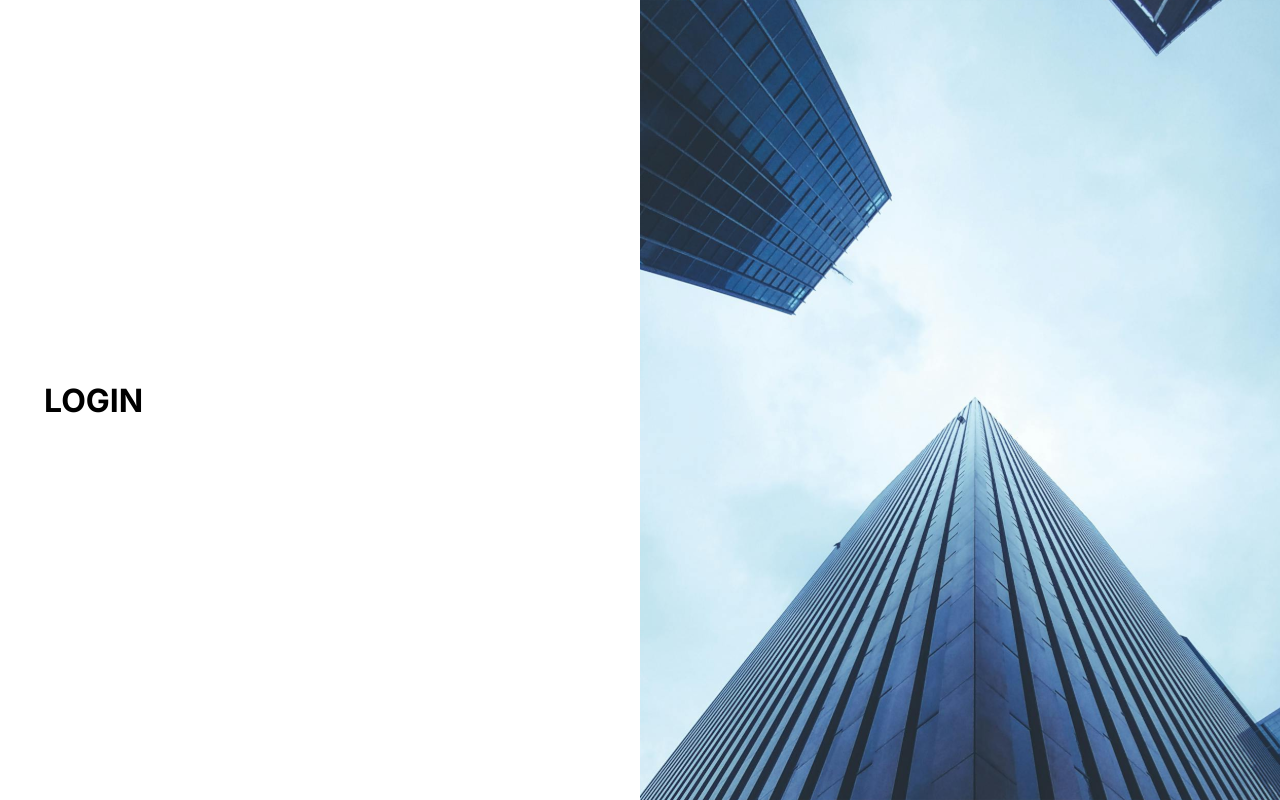
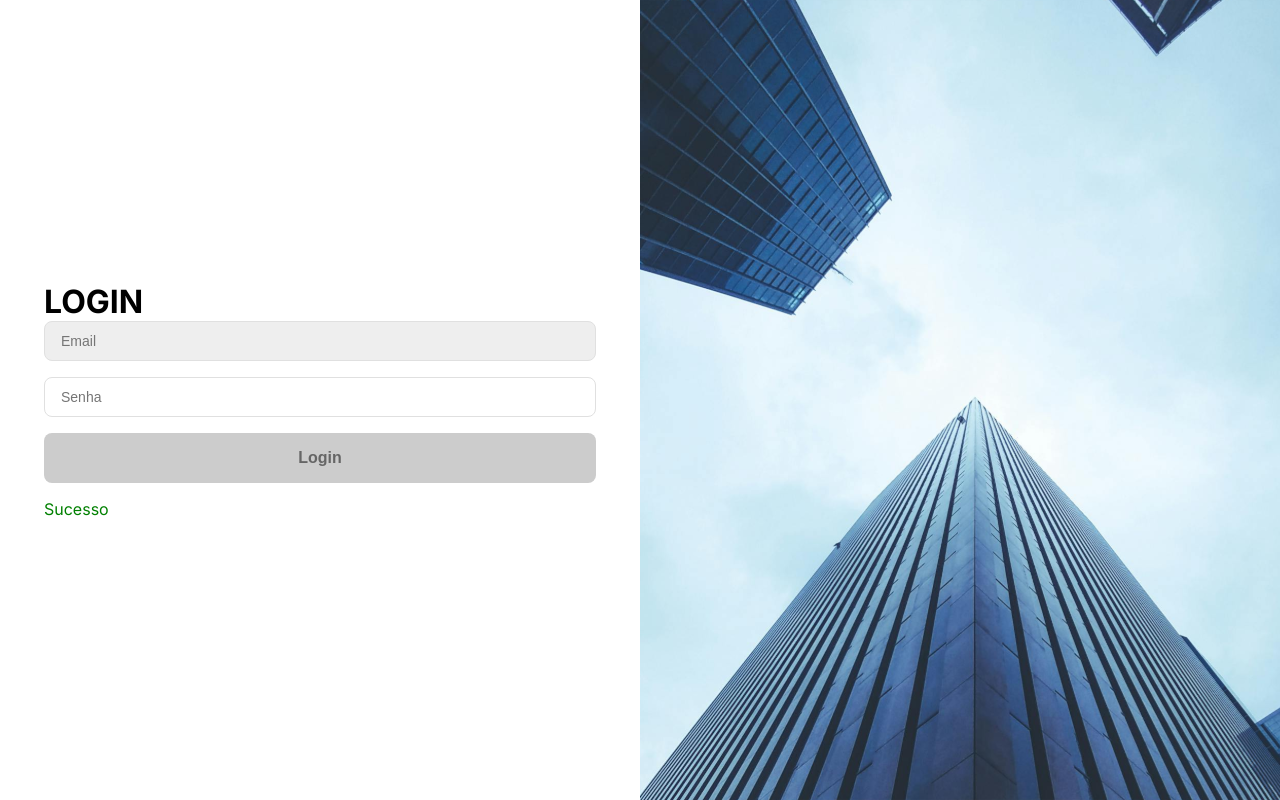
Before and after one commit to EderSouza93/dnc-sales-dashboard-Eder, a React (Vite) app: page / in a window 1280 px wide. Built offline with nearby package versions, Linux system fonts and the light colour scheme.

Commit message:
:lipstick: feat: Creating form components

```diff
--- /dev/null
+++ b/src/components/FormComponent.tsx
@@ -0,0 +1,31 @@
+import styled from 'styled-components'
+import { StyledButton, StyledInput } from '@/components'
+import { FormComponentProps } from '@/types'
+import { pxToRem } from '@/utils'
+
+export const StyleForm = styled.form`
+  display: flex;
+  flex-direction: column;
+  row-gap: ${pxToRem(16)};
+`
+
+function FormComponent(props: FormComponentProps) {
+  const { inputs, buttons, message } = props
+  return (
+    <StyleForm>
+      {inputs.map((inputProps, index) => (
+        <StyledInput key={index} {...inputProps} />
+      ))}
+      {buttons.map((buttonProps, index) => (
+        <StyledButton key={index} {...buttonProps} />
+      ))}
+      {message && (
+        <div style={{ color: message.type === 'error' ? 'red' : 'green' }}>
+          {message.msg}
+        </div>
+      )}
+    </StyleForm>
+  )
+}
+
+export default FormComponent
--- /dev/null
+++ b/src/components/StyledButton.tsx
@@ -0,0 +1,52 @@
+import styled from 'styled-components'
+import { ButtonProps } from '@/types'
+import { pxToRem } from '@/utils'
+
+export const StyledButton = styled.button<ButtonProps>`
+  border-radius: ${pxToRem(8)};
+  border: none;
+  box-sizing: border-box;
+  cursor: pointer;
+  font-size: ${pxToRem(16)};
+  font-weight: bold;
+  height: ${pxToRem(50)};
+  padding: 0 ${pxToRem(16)};
+  transition: background-color 0.3s;
+  width: 100%;
+
+  &.primary {
+    background-color: ${(props) => props.theme.buttons.primary};
+    color: ${(props) => props.theme.buttons.primaryColor};
+    &:hover {
+      background-color: ${(props) => props.theme.buttons.primaryHover};
+    }
+  }
+
+  &.alert {
+    background-color: ${(props) => props.theme.buttons.alert};
+    color: ${(props) => props.theme.buttons.alertColor};
+    &:hover {
+      background-color: ${(props) => props.theme.buttons.alertHover};
+    }
+  }
+
+  &.bordeless-alert {
+    background-color: none;
+    color: ${(props) => props.theme.buttons.alert};
+    height: 0;
+    padding: 0;
+    &:hover {
+      color: ${(props) => props.theme.buttons.alertHover};
+    }
+  }
+
+  &:disabled {
+    background-color: ${(props) => props.theme.buttons.disabled};
+    color: ${(props) => props.theme.buttons.disabledColor};
+    cursor: not-allowed;
+    &:hover {
+      background-color: ${(props) => props.theme.buttons.disabled};
+      color: ${(props) => props.theme.buttons.disabledColor};
+    }
+  }
+`
--- /dev/null
+++ b/src/components/StyledInput.tsx
@@ -0,0 +1,30 @@
+import styled from 'styled-components'
+import { InputProps } from '@/types'
+import { pxToRem } from '@/utils'
+
+export const StyledInput = styled.input<InputProps>`
+  background-color: ${(props) => props.theme.textInput.active};
+  color: ${(props) => props.theme.textInput.activeColor};
+  border-radius: ${pxToRem(8)};
+  border: ${pxToRem(1)} solid ${(props) => props.theme.textInput.borderColor};
+  box-sizing: border-box;
+  cursor: pointer;
+  height: ${pxToRem(40)};
+  font-size: ${pxToRem(14)};
+  font-weight: 500;
+  padding: ${pxToRem(8)} ${pxToRem(16)};
+  transition: background-color 0.3s;
+  width: 100%;
+
+  &:disabled {
+    background-color: ${(props) => props.theme.textInput.disabled};
+    border: ${pxToRem(1)} solid
+      ${(props) => props.theme.textInput.disabledBorderColor};
+    color: ${(props) => props.theme.textInput.disabledColor};
+    cursor: not-allowed;
+  }
+
+  &::placeholder {
+    color: ${(props) => props.theme.textInput.placeholderColor};
+  }
+`
--- a/src/components/index.ts
+++ b/src/components/index.ts
@@ -1 +1,4 @@
 export * from './BannerImage'
+export * from './StyledButton'
+export * from './StyledInput'
+export { default as FormComponent } from './FormComponent'
--- a/src/pages/Login.tsx
+++ b/src/pages/Login.tsx
@@ -1,5 +1,5 @@
 import { Box, Container, Grid } from '@mui/material'
-import { BannerImage } from '@/components'
+import { BannerImage, FormComponent } from '@/components'
 
 function Login() {
   return (
@@ -14,6 +14,24 @@
           >
             <Container maxWidth="sm">
               <h1>LOGIN</h1>
+              <FormComponent
+                inputs={[
+                  { type: 'email', placeholder: 'Email', disabled: true },
+                  { type: 'password', placeholder: 'Senha' },
+                ]}
+                buttons={[
+                  {
+                    className: 'primary',
+                    type: 'submit',
+                    children: 'Login',
+                    disabled: true,
+                  },
+                ]}
+                message={{
+                  msg: 'Sucesso',
+                  type: 'success',
+                }}
+              />
             </Container>
           </Grid>
           <Grid item sm={6} sx={{ display: { xs: 'none', sm: 'block' } }}>
--- a/src/pages/Registration.tsx
+++ b/src/pages/Registration.tsx
@@ -1,5 +1,5 @@
 import { Box, Container, Grid } from '@mui/material'
-import { BannerImage } from '@/components'
+import { BannerImage, FormComponent } from '@/components'
 
 function Registration() {
   return (
@@ -14,6 +14,19 @@
           >
             <Container maxWidth="sm">
               <h1>Cadastro</h1>
+              <FormComponent
+                inputs={[
+                  { type: 'email', placeholder: 'Email' },
+                  { type: 'password', placeholder: 'Senha' },
+                ]}
+                buttons={[
+                  { className: 'primary', type: 'submit', children: 'Login' },
+                ]}
+                message={{
+                  msg: 'Erro',
+                  type: 'error',
+                }}
+              />
             </Container>
           </Grid>
           <Grid item sm={6} sx={{ display: { xs: 'none', sm: 'block' } }}>
--- a/src/types/index.ts
+++ b/src/types/index.ts
@@ -1 +1,2 @@
 export * from './theme'
+export * from './formComponent'
--- /dev/null
+++ b/src/utils/index.ts
@@ -0,0 +1 @@
+export * from './pxToRem'
--- /dev/null
+++ b/src/utils/pxToRem.ts
@@ -0,0 +1,8 @@
+/**
+ * Convert Pixels to rem
+ * @param pixels - Pixels value to be converted
+ * @returns The converted value in rem
+ */
+export function pxToRem(pixels: number): string {
+  return `${pixels / 16}rem`
+}
```
Also changed, not shown: src/types/formComponent.d.ts (added, +13 -0 lines).
